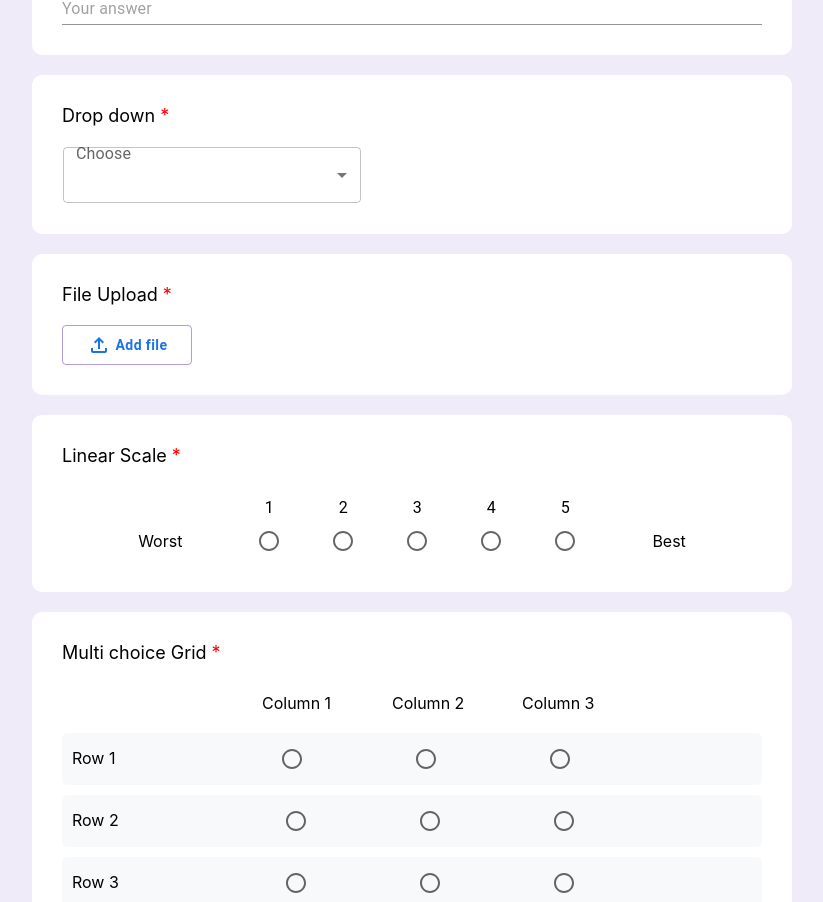
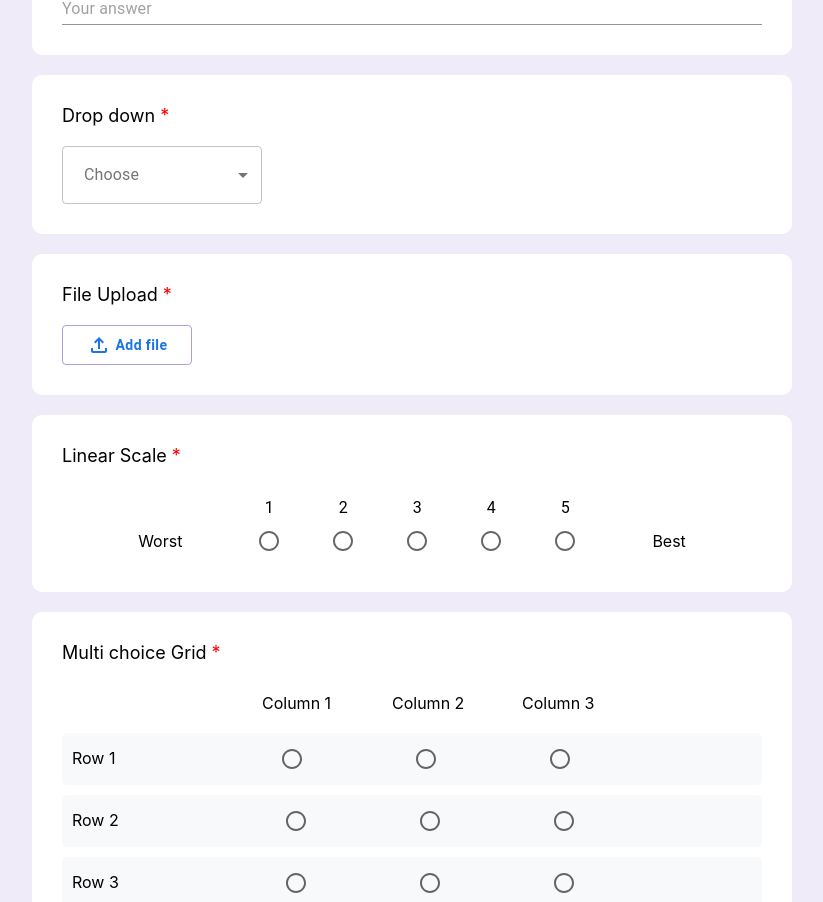
Before and after one commit to yashverma03/google-form, a React (Create React App) app: page / in a window 1280 px wide. Shown: the part 1058-1960 px from the top of the page, without its empty margins (228-1051 px from the left). Built offline with nearby package versions, Linux system fonts and the light colour scheme.

Commit message:
updated dropdown component

```diff
--- a/src/components/Dropdown.jsx
+++ b/src/components/Dropdown.jsx
@@ -14,16 +14,19 @@ const Dropdown = () => {
       <div className='dropdown-title'>
         Drop down<span className='dropdown-required'> *</span>
       </div>
-      <Box>
-        <FormControl>
-          <InputLabel className='dropdown-label'>Choose</InputLabel>
-          <Select className='dropdown-select' value={choose} label='Choose' onChange={handleChange}>
+
+      <div>
+        <FormControl className='dropdown-select'>
+          <Select value={choose} onChange={handleChange} displayEmpty>
+            <MenuItem value='' disabled>
+              <p className='dropdown-choose'>Choose</p>
+            </MenuItem>
             <MenuItem value={1}>Option 1</MenuItem>
             <MenuItem value={2}>Option 2</MenuItem>
             <MenuItem value={3}>Option 3</MenuItem>
           </Select>
         </FormControl>
-      </Box>
+      </div>
     </div>
   );
 };
--- a/src/components/styles/Dropdown.css
+++ b/src/components/styles/Dropdown.css
@@ -7,21 +7,22 @@
 
 .dropdown-title {
   font-size: 18px;
+  margin-bottom: 20px;
 }
 
 .dropdown-required {
   color: red;
 }
 
-.dropdown-label {
-  font-size: 16px;
-  align-items: right;
-  text-align: right;
-}
-
 .dropdown-select {
-  width: 300px;
+  width: 200px;
   margin-top: 20px;
   border: 1px solid white;
   border-radius: 10px;
 }
+
+.dropdown-choose {
+  color: rgba(0, 0, 0, .54);
+  margin: -4px 3px;
+  padding: 5px;
+}
```
